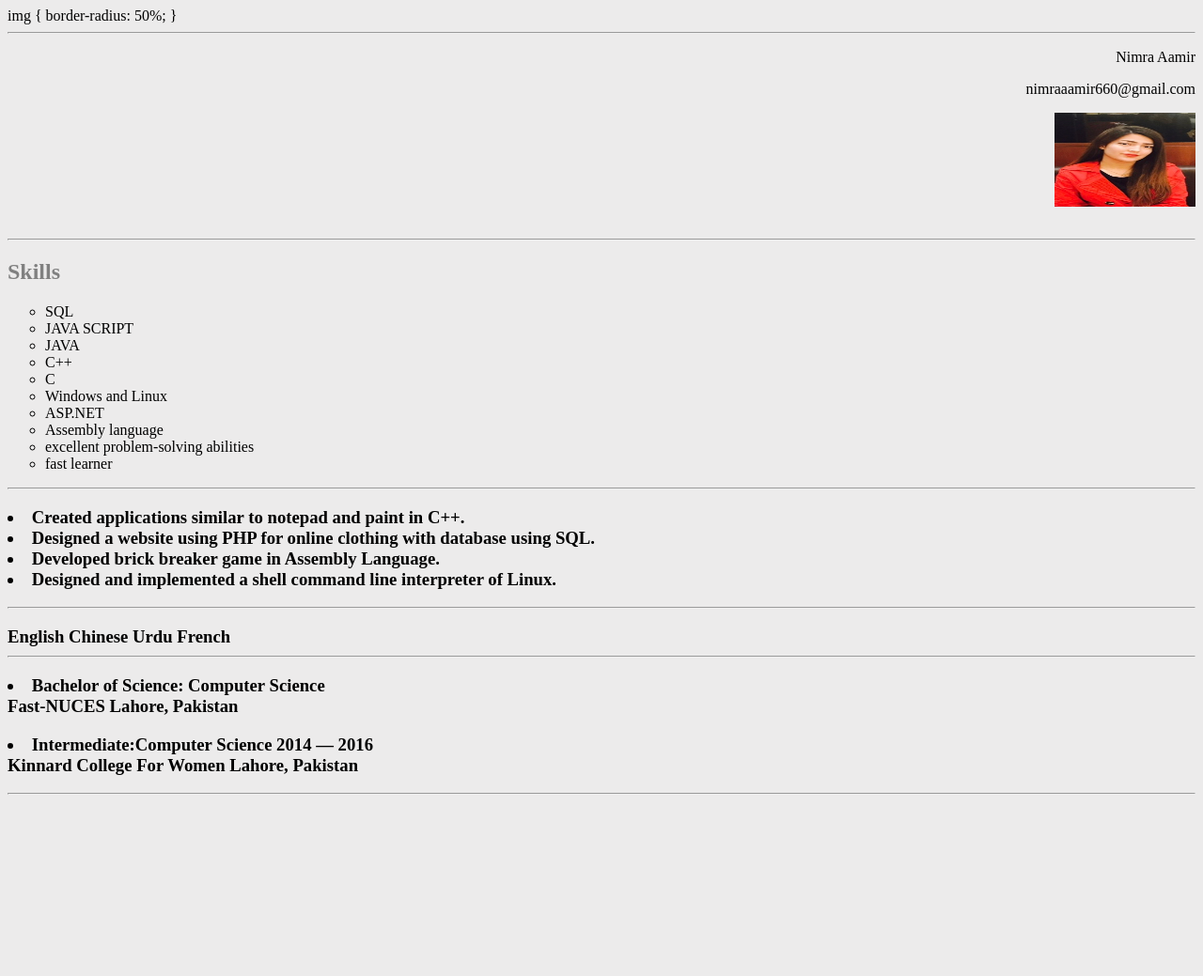
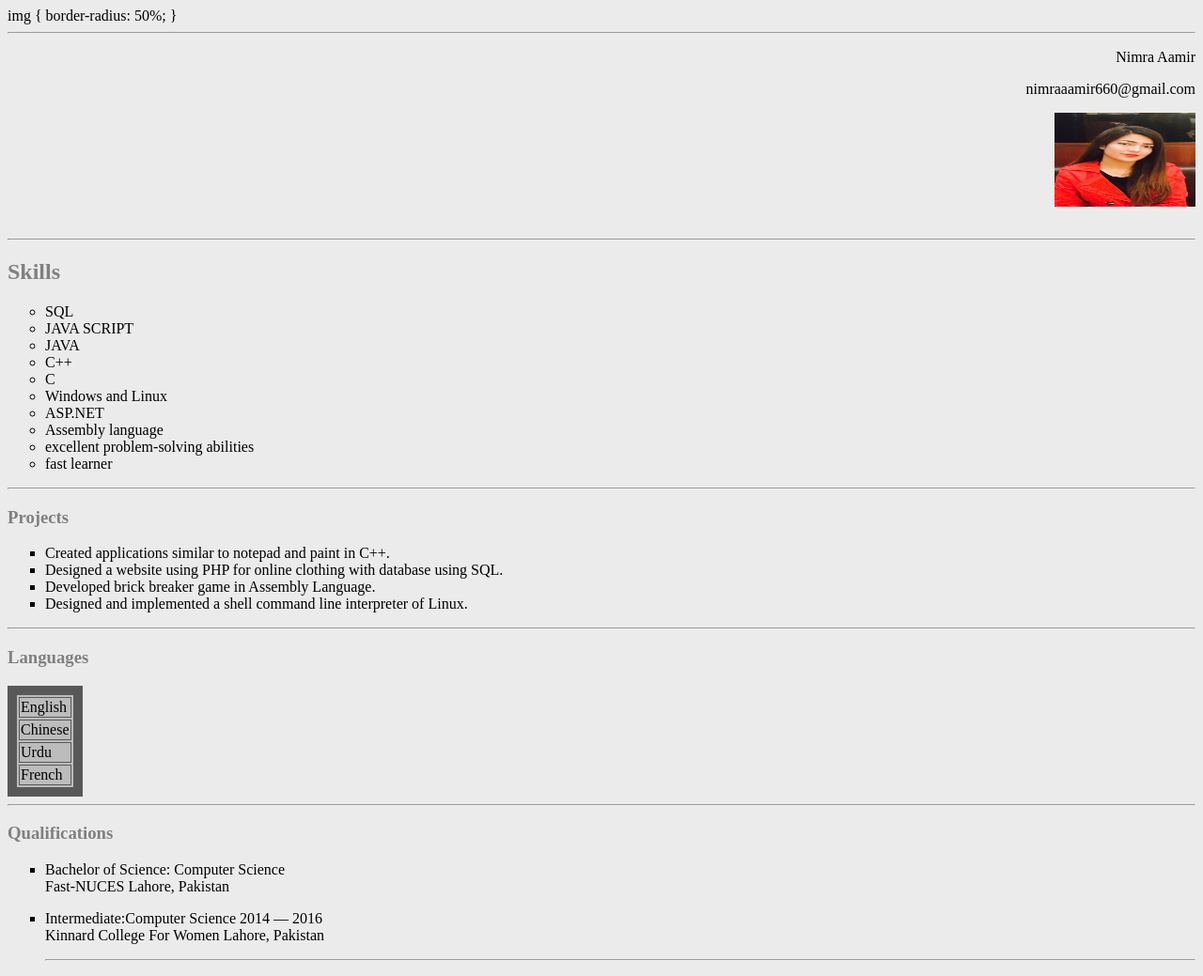
Before and after one commit to nimraaamir/nimraaamir3, a plain HTML site: page index.html in a window 1280 px wide. Shown: the whole page at 94% size. Before the commit the page ends 865 px from the top, so only its background shows below. Drawn offline with Linux system fonts and the light colour scheme.

Commit message:
Update index.html

```diff
--- a/index.html
+++ b/index.html
@@ -1,10 +1,11 @@
  <!DOCTYPE html>
+  img {
+    border-radius: 50%;
+}
 <head>
     </head>
  <body bgcolor="ECEBEB">
-   img {
-    border-radius: 50%;
-}
+
   <div background-color: lightblue >
      <hr>
    <p ALIGN=RIGHT> Nimra Aamir </p>
@@ -35,7 +36,7 @@
       </ul>
           </p>
     <hr>
-    <h3 style="color:Gray> Projects </h3>
+    <h3 style="color:Gray"> Projects </h3>
     <p>
         <ul style="list-style-type:square">
    <li>Created applications similar to notepad and paint in C++.</li>
@@ -45,8 +46,8 @@
 </ul>
 </p>
     <hr>
-<h3 style="color:Gray > Languages </h3>
- <table width="400" border="10" width="100" height="100"  bgcolor="BCBCBC" vertical-align: bottom BORDERCOLOR="#595858" BORDERCOLORLIGHT="#FCF7F7" BORDERCOLORDARK="#A9A9A9">
+<h3 style="color:Gray" > Languages </h3>
+ <table width="4=500" border="10" width="100" height="100"  bgcolor="BCBCBC" vertical-align:middle BORDERCOLOR="#595858" BORDERCOLORLIGHT="#FCF7F7" BORDERCOLORDARK="#A9A9A9">
   <tr>
     <td>English</td>
 
@@ -65,7 +66,7 @@
   </tr>
 </table>
 <hr>
-<h3 style="color:Gray> Qualifications </h3>
+<h3 style="color:Gray"> Qualifications </h3>
   <ul style="list-style-type:square">
       <p> <li>Bachelor of Science: Computer Science</br>
  Fast-NUCES Lahore, Pakistan <p> </li>
```
